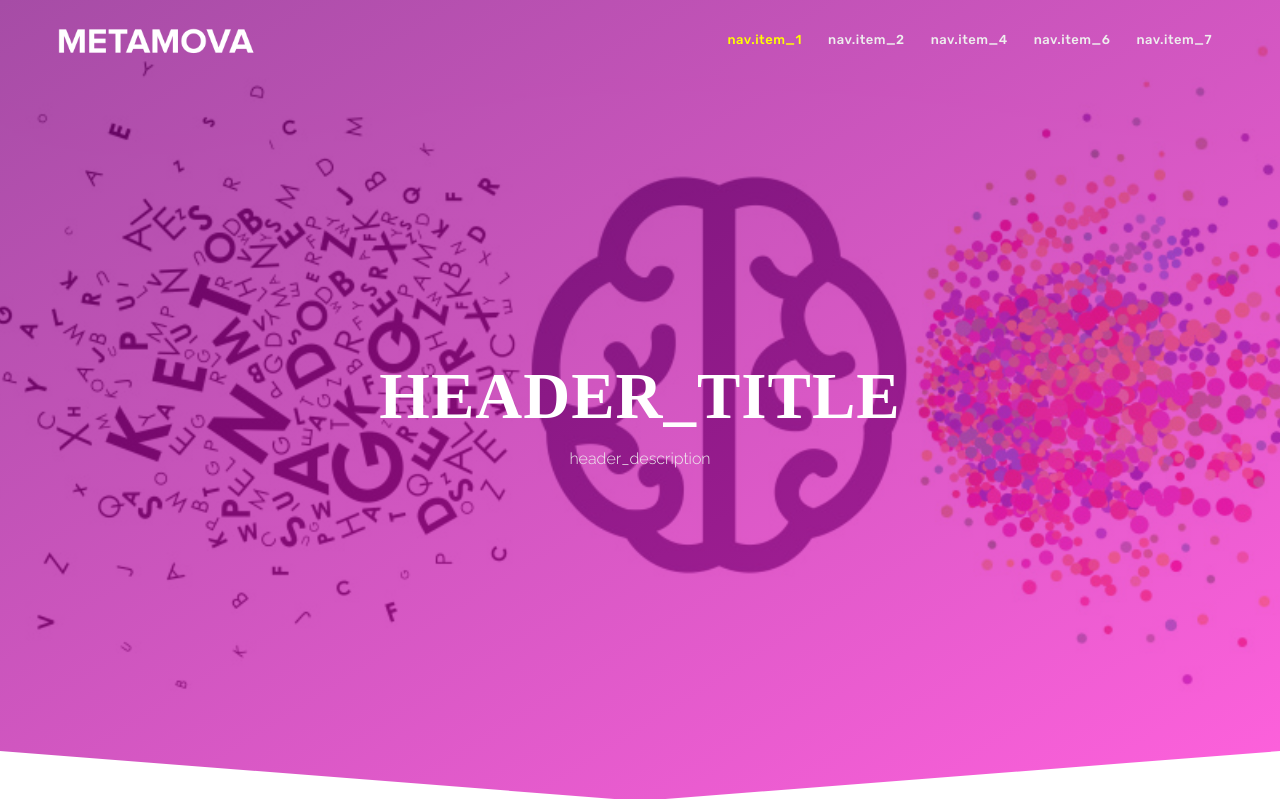
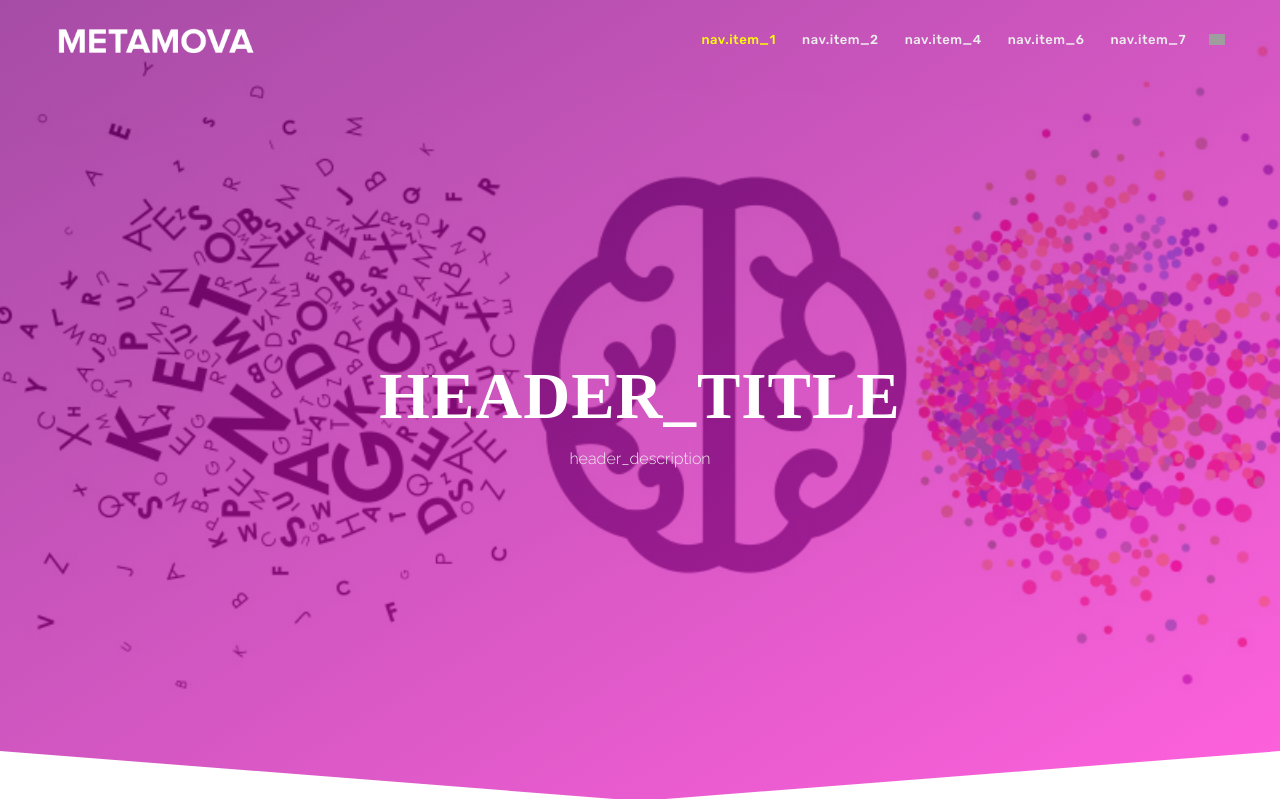
Before and after one commit to oksanatkach/i18n_metamova, a Flask app: page / in a window 1280 px wide. Shown: the top 799 px of the page. Run offline with Flask 2, Linux system fonts and the light colour scheme; some libraries are stand-ins or nearby versions; some web fonts are replaced; grey boxes are pictures that could not be loaded.

Commit message:
added language selector

```diff
--- a/app/routes.py
+++ b/app/routes.py
@@ -34,10 +34,11 @@ def pseudo():
 
 @app.route('/uk')
 def uk():
-    form = ContactForm()
-    news_form = Newsletter()
-    with babel_force_locale('uk'):
-        return render_template('metamova.html', form=form, news_form=news_form)
+	flag_ua = '<span id="lang-flag" class="flag flag-ua"> </span> </a>'
+	form = ContactForm()
+	news_form = Newsletter()
+	with babel_force_locale('uk'):
+		return render_template('metamova.html', flag_ua=flag_ua, form=form, news_form=news_form)
 
 
 @app.route('/contact', methods=['GET', 'POST'])
--- a/app/static/css/style.css
+++ b/app/static/css/style.css
@@ -366,6 +366,52 @@ a:hover {
   padding: 15px 0;
   width: 200px; }
 
+.dropdown {
+  display: inline-block;
+  margin: 23px auto auto 10px;
+}
+
+.dropdown-content {
+  display: none;
+  position: absolute;
+  background-color: #f9f9f9;
+  min-width: 30px;
+  box-shadow: 0px 8px 16px 0px rgba(0,0,0,0.2);
+  z-index: 1;
+  border-radius: 5px;
+}
+
+.dropdown-content a {
+  color: black;
+  padding: 12px 16px;
+  text-decoration: none;
+  display: block;
+  text-align: left;
+  border-radius: 5px;
+}
+
+.dropdown-content a:hover {background-color: #e0e0e0;}
+
+.dropdown:hover .dropdown-content {
+  display: block;
+  border-radius: 5px;
+}
+
+.flag {
+  display:inline-block;
+  position: relative;
+  width:16px;
+  height:11px;
+  background:url('https://flag-sprites.com/img/flags.png') no-repeat
+}
+
+.flag.flag-ua {
+  background-position:-224px -143px
+}
+
+.flag.flag-us{
+  background-position:0 -154px
+}
 /* ----------------------------------------------------------------
      [ End Navbar ]
 -----------------------------------------------------------------*/
--- a/app/templates/metamova.html
+++ b/app/templates/metamova.html
@@ -88,6 +88,17 @@
 			      <li class="nav-item">
 			        <a class="nav-link" href="#" data-scroll-nav="6">{{ _('nav.item_7') }}</a>
 			      </li>
+                  <li class="dropdown">
+                    {% if flag_ua %}
+                        <span class="flag flag-ua"> </span></a>
+                    {% else %}
+                        <span class="flag flag-us"> </span></a>
+                    {% endif %}
+                    <div class="dropdown-content">
+                        <a href="{{ url_for('uk') }}"><span class="flag flag-ua"></span></a>
+                        <a href="{{ url_for('index') }}"><span class="flag flag-us"></span></a>
+                    </div>
+                  </li>
 			    </ul>
 			  </div>
 			</div>
```
Also changed, not shown: app/static/js/scripts.js (line endings or trailing spaces), config.py (line endings or trailing spaces).
